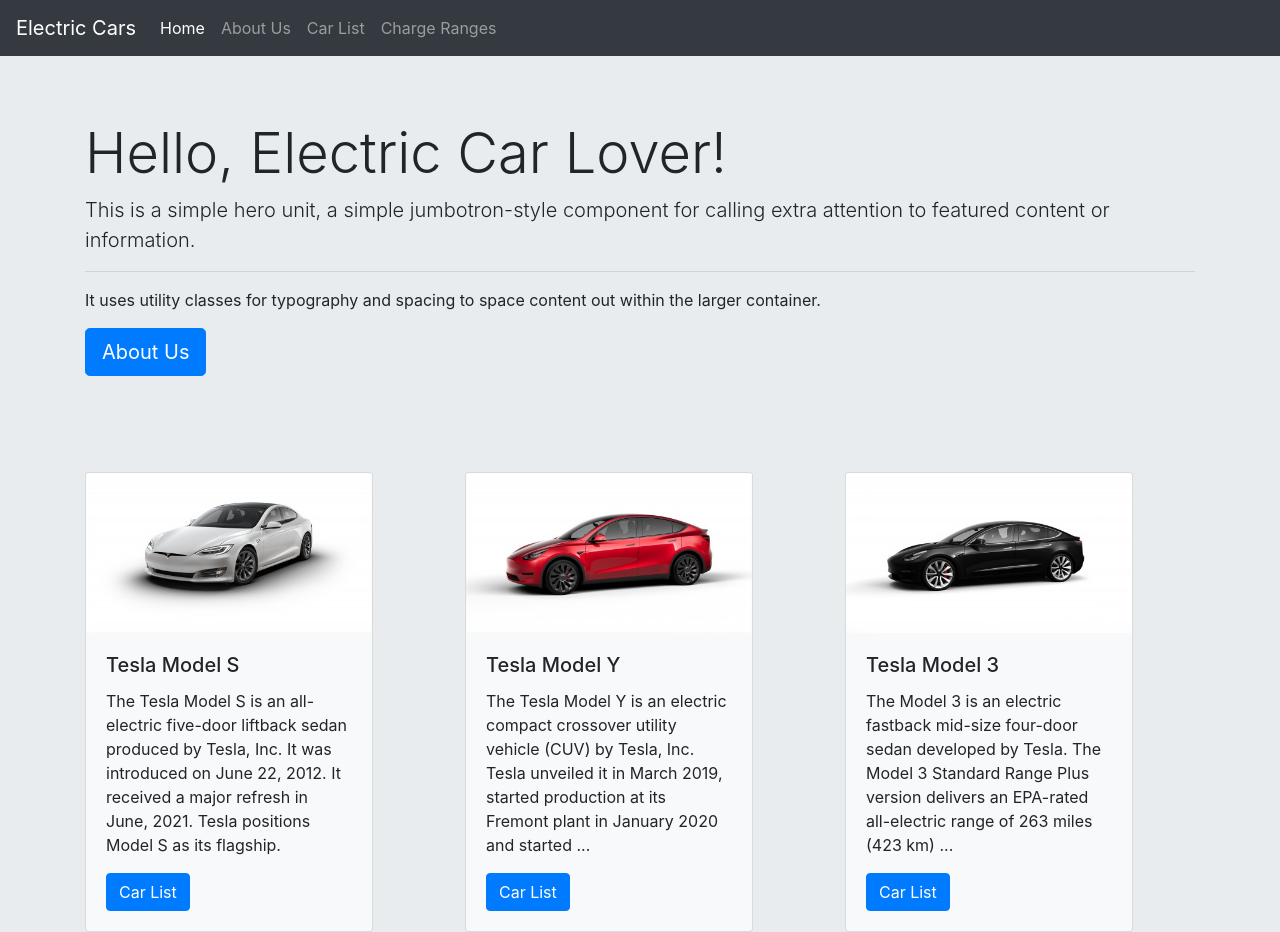
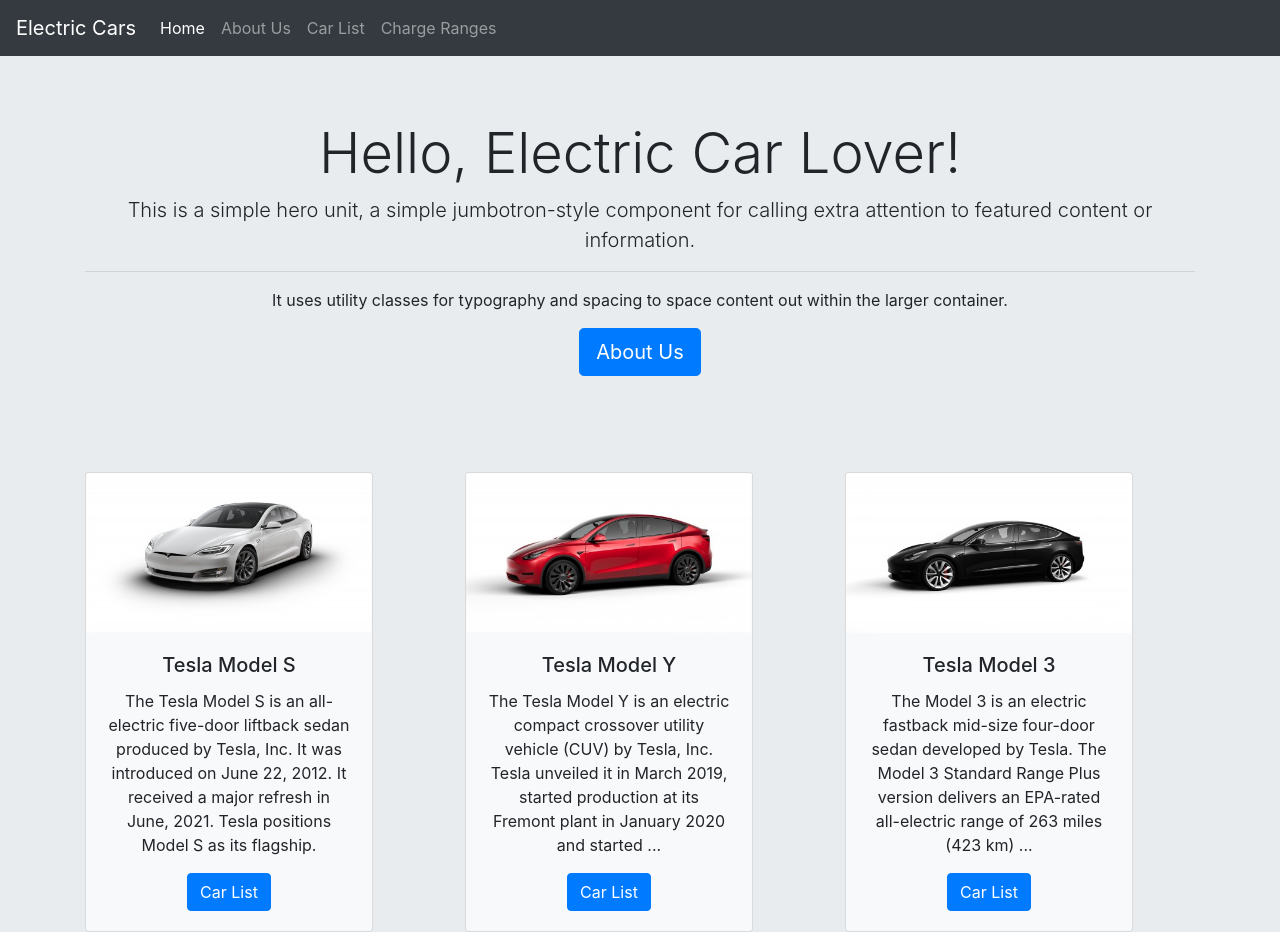
Before and after one commit to dogancanulgu/Bootstrap-First-EV-Web, a plain HTML site: page index.html in a window 1280 px wide. Drawn offline with nearby package versions, Linux system fonts and the light colour scheme.

Commit message:
link and tx-center was added

```diff
--- a/index.html
+++ b/index.html
@@ -21,28 +21,28 @@
         </button>
         <div class="collapse navbar-collapse" id="navbarNavAltMarkup">
           <div class="navbar-nav">
-            <a class="nav-link active" href="#">Home <span class="sr-only">(current)</span></a>
-            <a class="nav-link" href="#">About Us</a>
-            <a class="nav-link" href="#">Car List</a>
-            <a class="nav-link" href="#">Charge Ranges</a>
+            <a class="nav-link active" href="index.html">Home <span class="sr-only">(current)</span></a>
+            <a class="nav-link" href="about-us.html">About Us</a>
+            <a class="nav-link" href="car-list.html">Car List</a>
+            <a class="nav-link" href="charge-range.html">Charge Ranges</a>
           </div>
         </div>
     </nav>
 
     <!-- jumbotron start-->
     <div class="jumbotron">
-        <div class="container">
-            <h1 class="display-4 ">Hello, Electric Car Lover!</h1>
+        <div class="container text-center">
+            <h1 class="display-4">Hello, Electric Car Lover!</h1>
             <p class="lead">This is a simple hero unit, a simple jumbotron-style component for calling extra attention to featured content or information.</p>
             <hr class="my-3">
             <p>It uses utility classes for typography and spacing to space content out within the larger container.</p>
-            <a class="btn btn-primary btn-lg" href="#" role="button">About Us</a>
+            <a class="btn btn-primary btn-lg" href="about-us.html" role="button">About Us</a>
         </div>
     </div>
 
     <!-- card start-->
     <div class="container">
-        <div class="row">
+        <div class="row text-center">
         <div class="col-4">
             <div class="card" style="width: 18rem;">
                 <img src="img/model-s.jpg" class="card-img-top" alt="Model-S">
@@ -51,7 +51,7 @@
                     <p class="card-text">
                         The Tesla Model S is an all-electric five-door liftback sedan produced by Tesla, Inc. It was introduced on June 22, 2012. It received a major refresh in June, 2021. Tesla positions Model S as its flagship.
                     </p>
-                    <a href="#" class="btn btn-primary">Car List</a>
+                    <a href="car-list.html" class="btn btn-primary">Car List</a>
                 </div>
             </div>
         </div>
@@ -63,7 +63,7 @@
                     <p class="card-text">
                         The Tesla Model Y is an electric compact crossover utility vehicle (CUV) by Tesla, Inc. Tesla unveiled it in March 2019, started production at its Fremont plant in January 2020 and started ...
                     </p>
-                    <a href="#" class="btn btn-primary">Car List</a>
+                    <a href="car-list.html" class="btn btn-primary">Car List</a>
                 </div>
             </div>
         </div>
@@ -75,7 +75,7 @@
                     <p class="card-text">
                         The Model 3 is an electric fastback mid-size four-door sedan developed by Tesla. The Model 3 Standard Range Plus version delivers an EPA-rated all-electric range of 263 miles (423 km) ...
                     </p>
-                    <a href="#" class="btn btn-primary">Car List</a>
+                    <a href="car-list.html" class="btn btn-primary">Car List</a>
                 </div>
             </div>
         </div>
```
